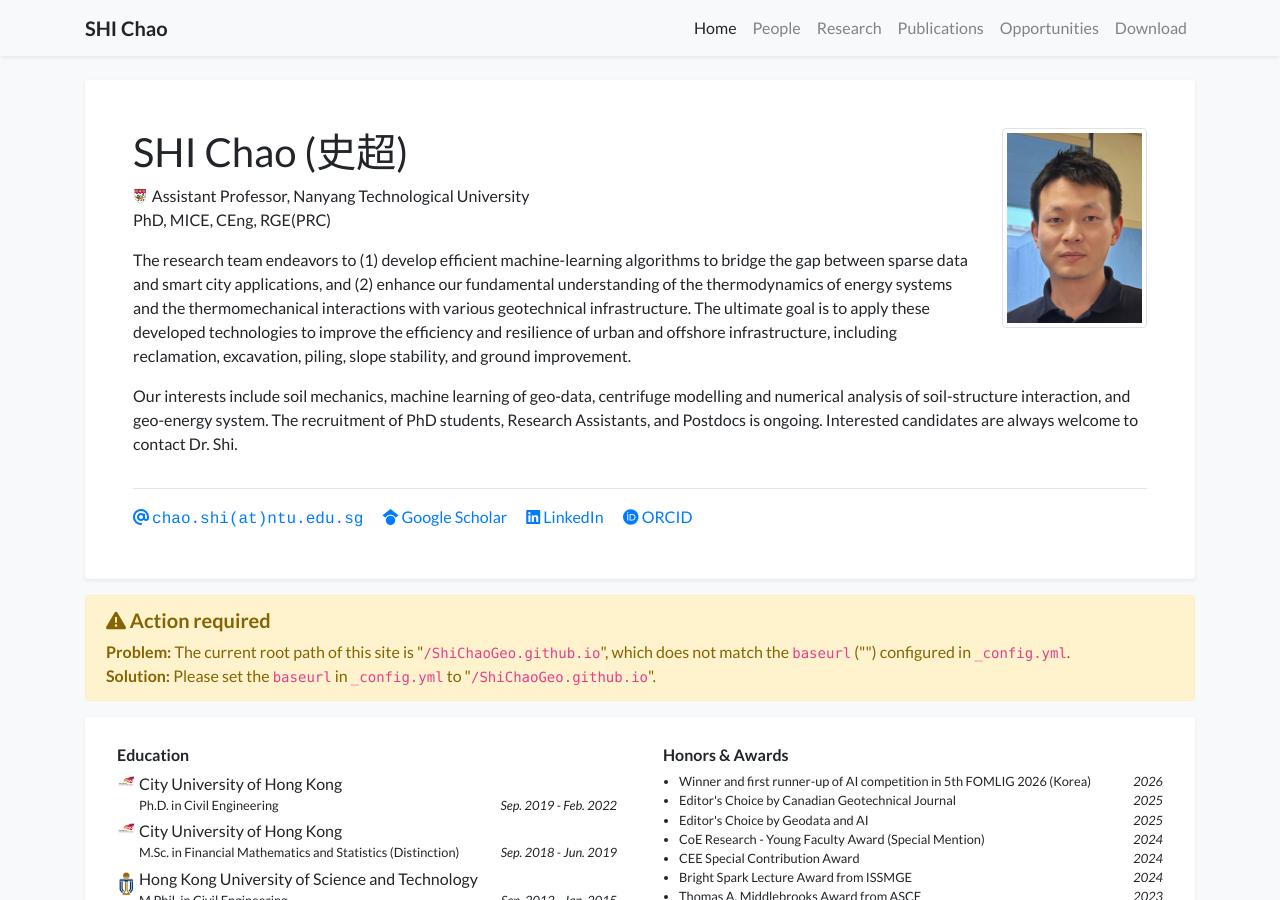
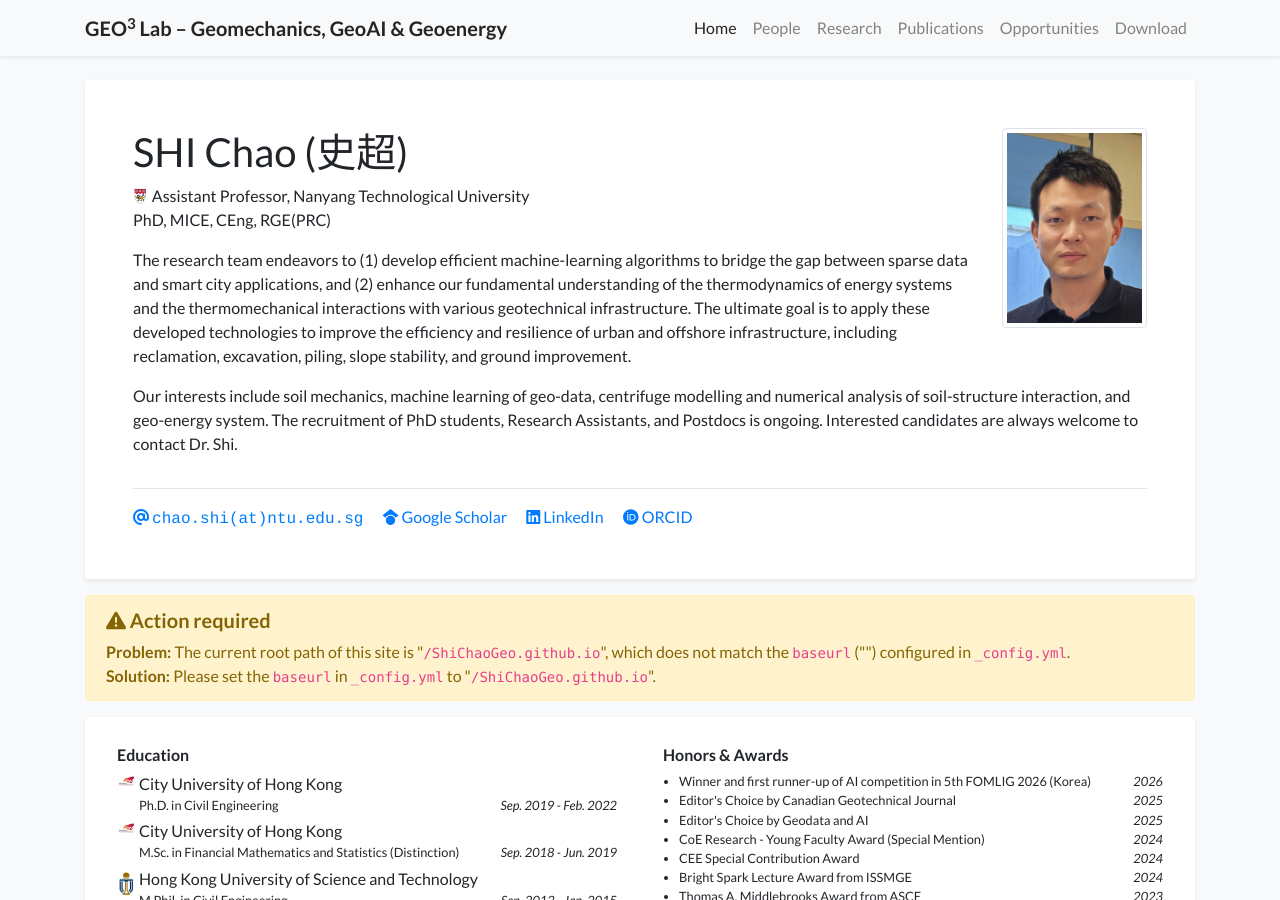
Before and after one commit to ShiChaoGeo/ShiChaoGeo.github.io, a Jekyll site: the page built from index.html, in a window 1280 px wide and 900 px high. Built offline with Jekyll 4.4.1, drawn with Linux system fonts in a browser that asks for light colours; nearby versions of some CDN libraries; a style sheet for code colours, icons or effects is not loaded.

Commit message:
Update navbar branding
Set navbar name to GEO<sup>3</sup> Lab – Geomechanics, GeoAI & Geoenergy.

Co-authored-by: Copilot <223556219+Copilot@users.noreply.github.com>

```diff
--- a/_data/profile.yml
+++ b/_data/profile.yml
@@ -1,6 +1,6 @@
 primary_name: "SHI Chao (史超)"
 secondary_name: ""
-navbar_name: "SHI Chao"
+navbar_name: "GEO<sup>3</sup> Lab – Geomechanics, GeoAI & Geoenergy"
 
 positions:
 - logo: /assets/images/photos/NTU.png  # Logo is optional
```
